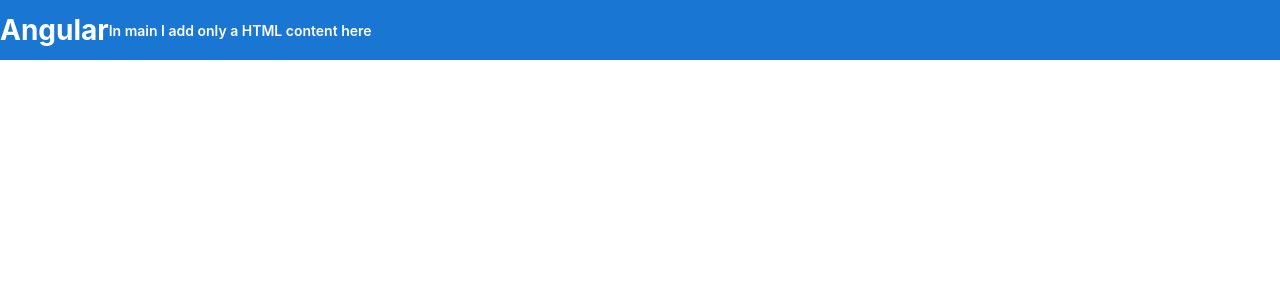
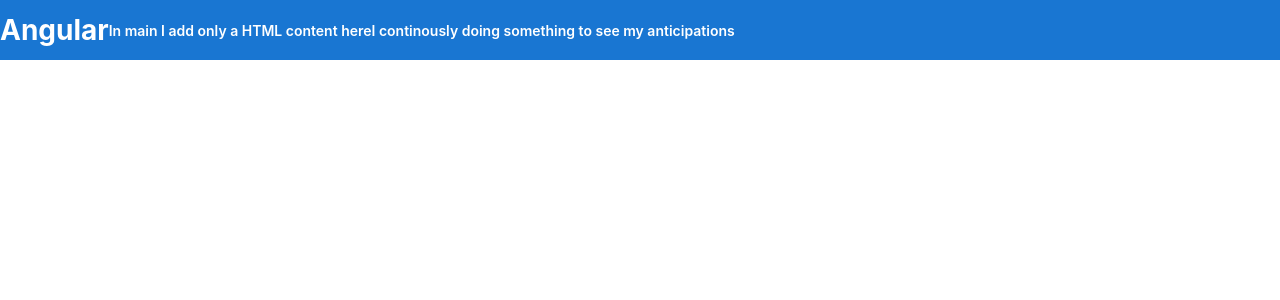
Before and after one commit to salczii/basics-ang, an Angular app: page / in a window 1280 px wide. Shown: the top 300 px of the page. Built offline with nearby package versions, Linux system fonts and the light colour scheme.

Commit message:
commit to see if my predictions of git working are correct

```diff
--- a/src/app/app.component.html
+++ b/src/app/app.component.html
@@ -272,4 +272,5 @@
 <div class="toolbar" role="banner">
   <h1 class="title">Angular</h1>
   <p>In main I add only a HTML content here</p>
+  <p>I continously doing something to see my anticipations</p>
 </div>
```
